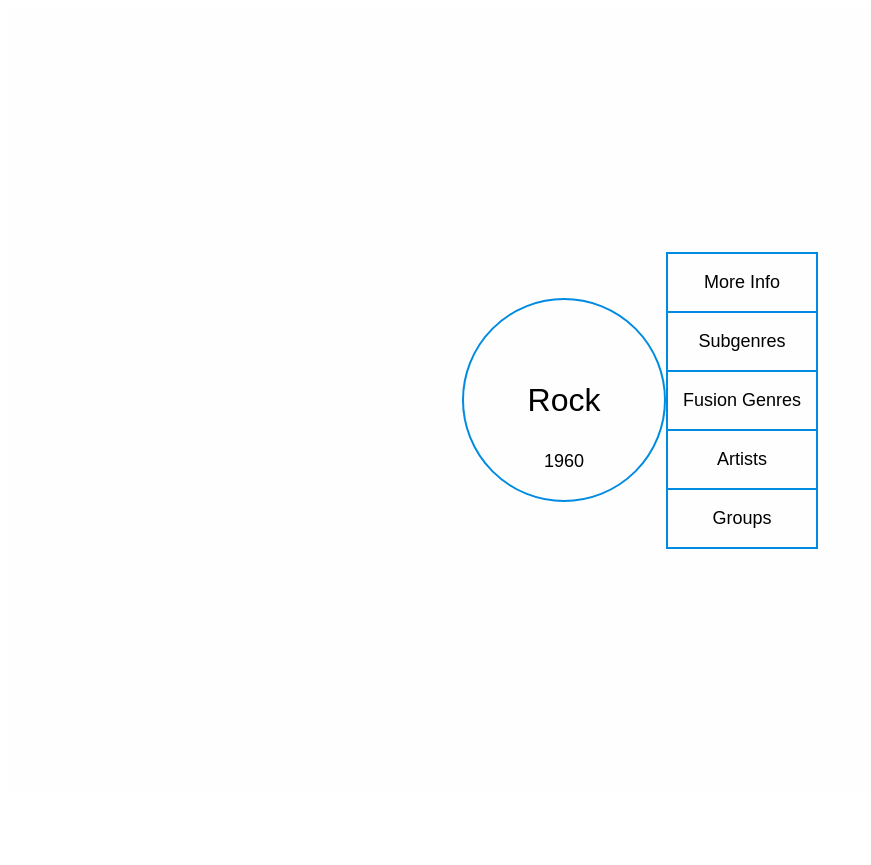
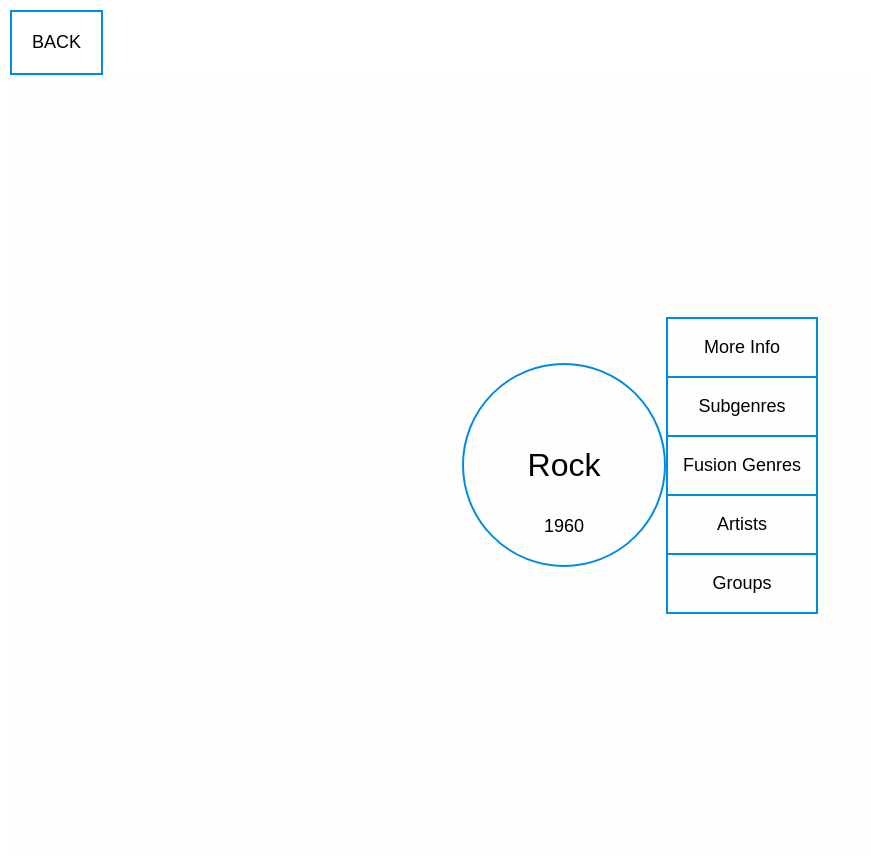
Before and after one commit to giorgiodema/RockOntology, a Flask app: page /index in a window 1280 px wide. Shown: the whole page, without its empty margins (0-871 px from the left). Before the commit the page ends 549 px from the top, so only its background shows below. Run offline with Flask 2, Linux system fonts and the light colour scheme.

Commit message:
back button

```diff
--- a/static/style.css
+++ b/static/style.css
@@ -1,3 +1,19 @@
+/*  back button, to return to the
+    previous items */
+#back{
+    position: sticky;
+    left: 10px;
+    top: 10px;
+    padding:20px;
+    background-color: white;
+    border: 2px solid rgb(0, 139, 226);
+    font-size: large;
+}
+#back:hover{
+    background-color: rgb(126, 206, 255);
+}
+
+
 /*  contains all the items, it's the
     root container */
 .main_container{
--- a/templates/app.html
+++ b/templates/app.html
@@ -4,8 +4,9 @@
     <link rel="stylesheet" type="text/css" href="{{stylesheet}}">
 </head>
 <body>
+
+    <button id="back">BACK</button>
     <div class="main_container">
-        <!--<div class=item_popup_container>-->
             <div class="item_container">
                 <p class="genre_title">Rock</p>
                 <p class="genre_origin">1960</p>
@@ -17,7 +18,6 @@
                 <li><p>Artists</p></li>
                 <li><p>Groups</p></li>
             </ul>
-        <!--</div>-->
     </div>
 
 
```
